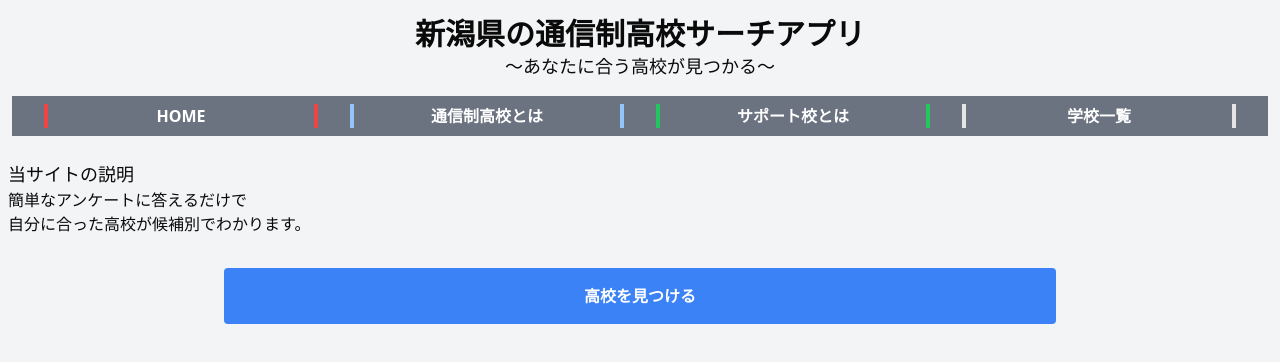
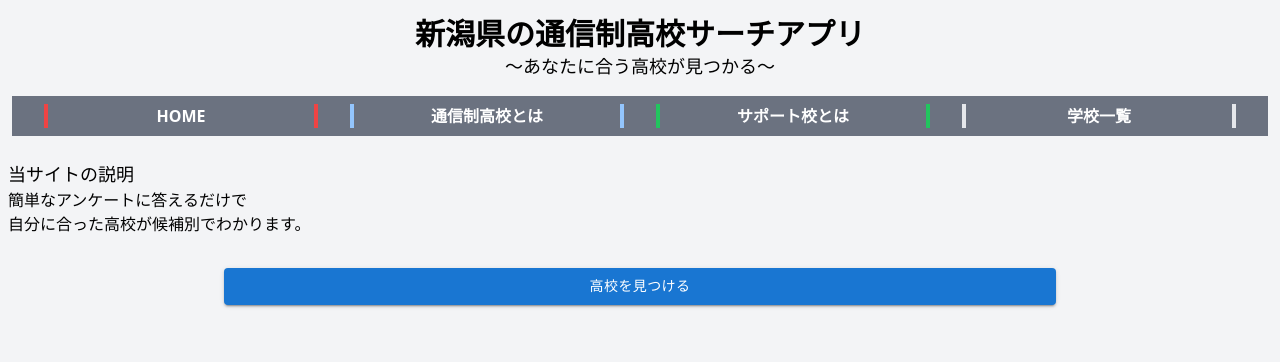
Before and after one commit to Sug1re/correspondence-app, a Next.js app: page / in a window 1280 px wide. Shown: the top 362 px of the page. Built offline with nearby package versions, Linux system fonts and the light colour scheme.

Commit message:
MUIを使用

```diff
--- a/app/globals.css
+++ b/app/globals.css
@@ -27,7 +27,7 @@
     --chart-3: 197 37% 24%;
     --chart-4: 43 74% 66%;
     --chart-5: 27 87% 67%;
-    --radius: 0.5rem;
+    --radius: 0.5rem
   }
   .dark {
     --background: 0 0% 3.9%;
@@ -53,14 +53,9 @@
     --chart-2: 160 60% 45%;
     --chart-3: 30 80% 55%;
     --chart-4: 280 65% 60%;
-    --chart-5: 340 75% 55%;
+    --chart-5: 340 75% 55%
   }
 }
-@layer base {
-  * {
-    @apply border-border;
+  body {
+    overscroll-behavior: none; /* オーバースクロールを無効化 */
   }
-  body {
-    @apply bg-background text-foreground;
-  }
-}
--- a/app/page.tsx
+++ b/app/page.tsx
@@ -1,6 +1,7 @@
 import React from "react";
 import Link from "next/link";
 import Header from "./header";
+import Button from "@mui/material/Button";
 
 export default function Home() {
   return (
@@ -18,12 +19,20 @@ export default function Home() {
           自分に合った高校が候補別でわかります。
         </p>
       </section>
-      <section className=" flex justify-center px-4">
-        <button className=" bg-blue-500 px-5 py-4 text-white font-bold rounded w-2/3 hover:scale-105 hover:bg-blue-600 duration-200">
-          <Link href="/questionnaire" className=" whitespace-nowrap">
+      <section className=" flex flex-col items-center justify-center px-4">
+        {/* <Button className=" bg-blue-500 px-5 py-4 text-white font-bold rounded w-2/3 hover:scale-105 hover:bg-blue-600 duration-200">
+          <Link href="/Questionnaire" className=" whitespace-nowrap">
             高校を見つける
           </Link>
-        </button>
+        </Button> */}
+        <Button
+          variant="contained"
+          className=" bg-blue-500 px-5 py-4 text-white font-bold rounded w-2/3 hover:scale-105 hover:bg-blue-600 duration-200"
+        >
+          <Link href="/Questionnaire" className=" whitespace-nowrap">
+            高校を見つける
+          </Link>
+        </Button>
       </section>
     </main>
   );
--- a/app/questionnaire/page.tsx
+++ b/app/questionnaire/page.tsx
@@ -4,7 +4,7 @@ import { Card, CardTitle } from "@/components/ui/card";
 import { useRouter } from "next/navigation";
 import React, { useState } from "react";
 
-export default function questionnaire() {
+export default function Questionnaire() {
   const [course, setCourse] = useState("");
   const router = useRouter();
 
--- a/package.json
+++ b/package.json
@@ -10,9 +10,13 @@
     "json-server": "json-server --watch app/data/HiSchool.json --port 4010"
   },
   "dependencies": {
+    "@emotion/react": "^11.14.0",
+    "@emotion/styled": "^11.14.0",
+    "@mui/material": "^6.3.0",
     "@radix-ui/react-accordion": "^1.2.2",
     "class-variance-authority": "^0.7.1",
     "clsx": "^2.1.1",
+    "framer-motion": "^11.15.0",
     "json-server": "^1.0.0-beta.3",
     "lucide-react": "^0.468.0",
     "next": "^15.0.4",
```
Also changed, not shown: 1 other file (tests, documents, lock files or other folders).
